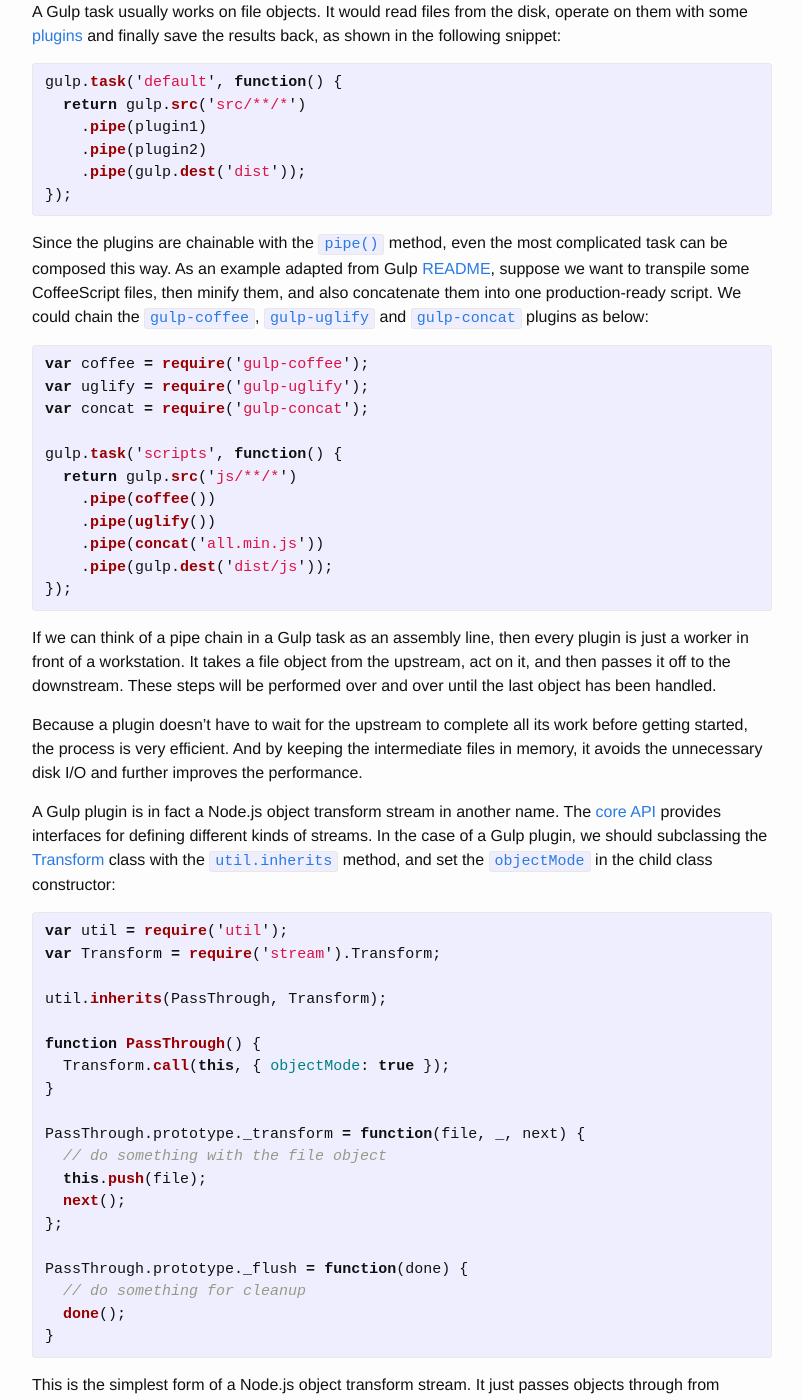
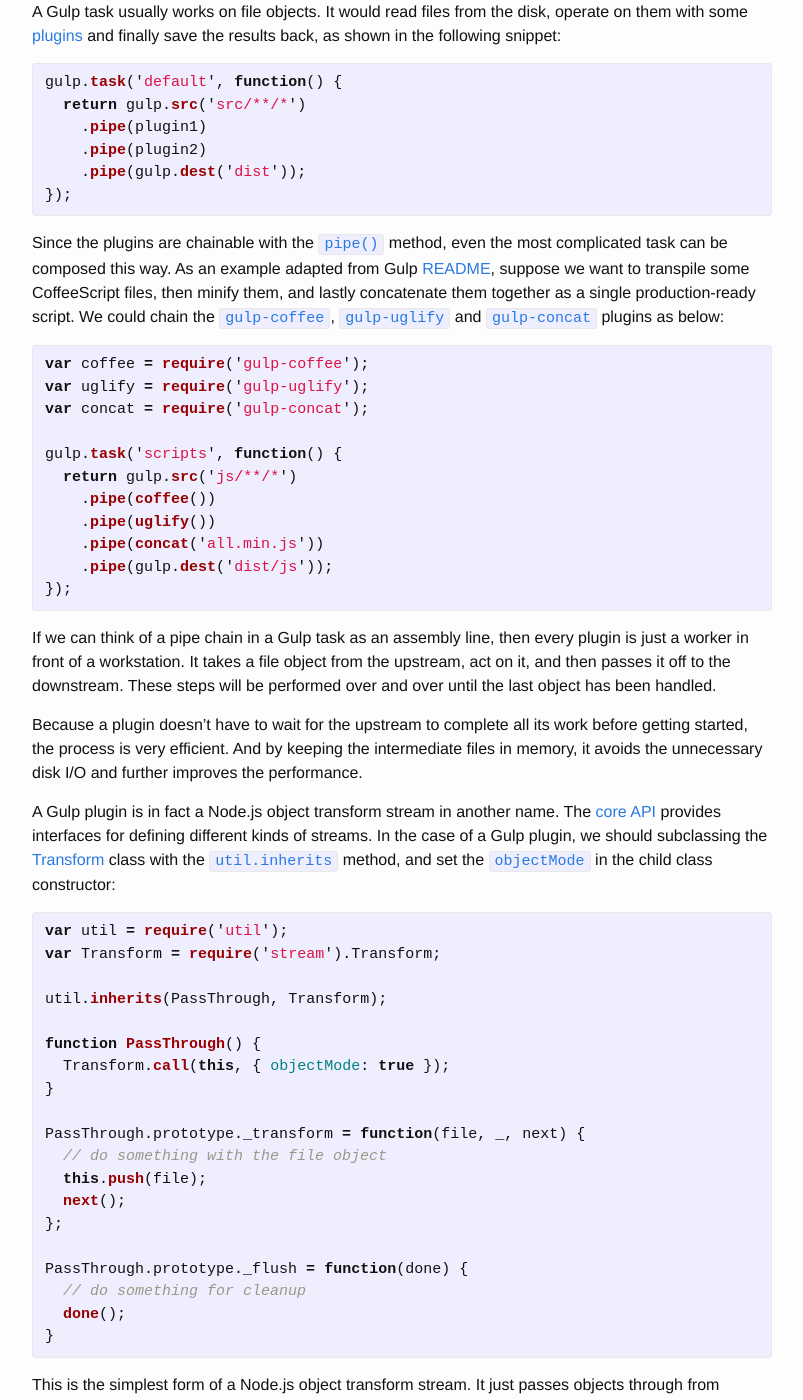
Before and after one commit to gnowoel/gnowoel.github.io, a Jekyll site: the page built from _posts/2015-10-18-gulp-streams.markdown, in a window 1280 px wide and 1400 px high, scrolled down 282 px. Shown: the whole window, without its empty margins (238-1041 px from the left). Built offline with Jekyll 4.4.1, drawn with Linux system fonts in a browser that asks for light colours; some of the changed text lies outside the part shown.

Commit message:
Update "Gulp streams"

```diff
--- a/_posts/2015-10-18-gulp-streams.markdown
+++ b/_posts/2015-10-18-gulp-streams.markdown
@@ -17,7 +17,7 @@
 });
 {% endhighlight %}
 
-Since the plugins are chainable with the [`pipe()`](https://nodejs.org/api/stream.html#stream_readable_pipe_destination_options) method, even the most complicated task can be composed this way. As an example adapted from Gulp [README](https://github.com/gulpjs/gulp/blob/1ab1d2ad9ece791cf19b80c8f13fd02b05949a1e/README.md#sample-gulpfilejs), suppose we want to transpile some CoffeeScript files, then minify them, and also concatenate them into one production-ready script. We could chain the [`gulp-coffee`](https://www.npmjs.com/package/gulp-coffee), [`gulp-uglify`](https://www.npmjs.com/package/gulp-uglify) and [`gulp-concat`](https://www.npmjs.com/package/gulp-concat) plugins as below:
+Since the plugins are chainable with the [`pipe()`](https://nodejs.org/api/stream.html#stream_readable_pipe_destination_options) method, even the most complicated task can be composed this way. As an example adapted from Gulp [README](https://github.com/gulpjs/gulp/blob/1ab1d2ad9ece791cf19b80c8f13fd02b05949a1e/README.md#sample-gulpfilejs), suppose we want to transpile some CoffeeScript files, then minify them, and lastly concatenate them together as a single production-ready script. We could chain the [`gulp-coffee`](https://www.npmjs.com/package/gulp-coffee), [`gulp-uglify`](https://www.npmjs.com/package/gulp-uglify) and [`gulp-concat`](https://www.npmjs.com/package/gulp-concat) plugins as below:
 
 {% highlight javascript %}
 var coffee = require('gulp-coffee');
```
Also changed, not shown: other parts of _posts/2015-10-18-gulp-streams.markdown (+1 -1 lines).
